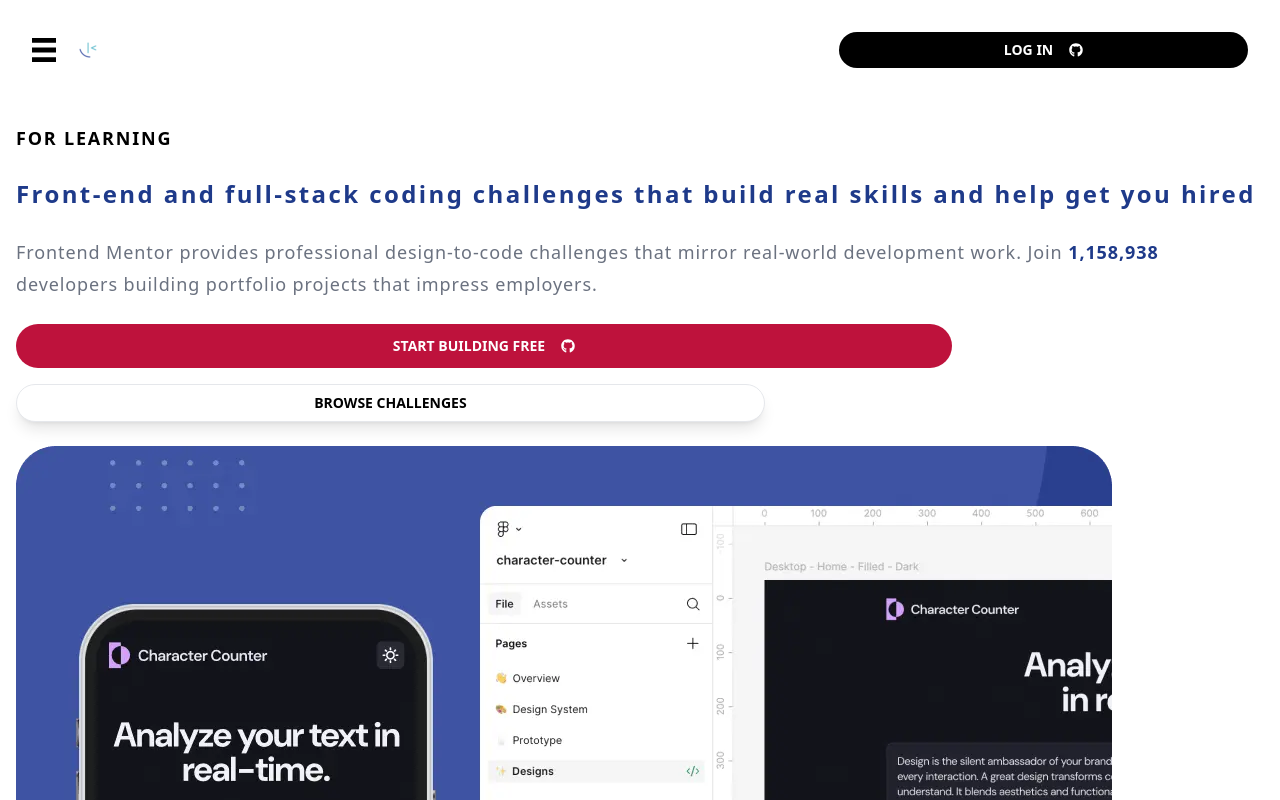
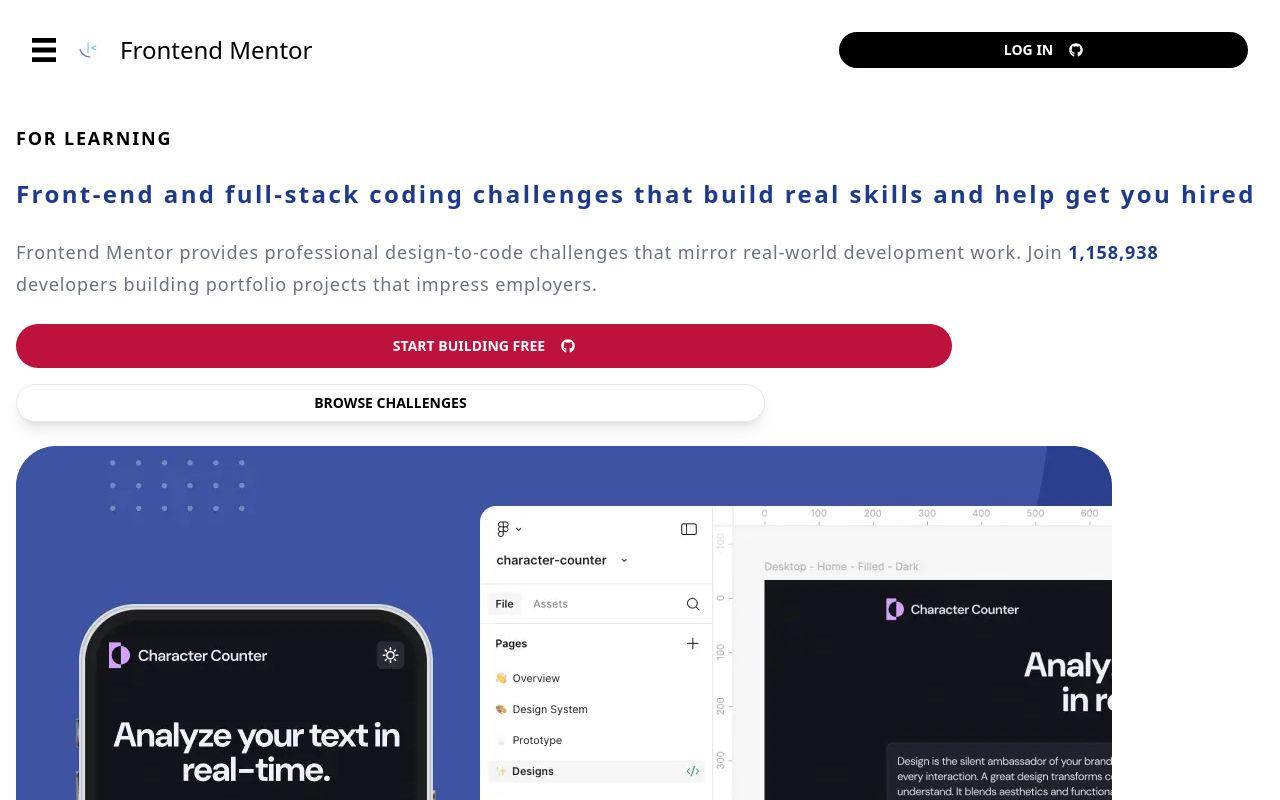
Before and after one commit to karma-code85/frontend-mentor-dashboard-with-full-functionl, a React (Create React App) app: page / in a window 1280 px wide. Shown: the top 800 px of the page. Built offline with nearby package versions, Linux system fonts and the light colour scheme.

Commit message:
starting responsive juoriny

```diff
--- a/src/components/Nav.jsx
+++ b/src/components/Nav.jsx
@@ -75,10 +75,15 @@
             <p className="flex items-center gap-2 mt-4">
               <Link to={"/pro"} className="flex items-center gap-2"><IoLockOpenOutline/>UNLOCK <span className=" font-bold text-white rounded px-2 py-1 bg-blue-800">PRO</span></Link>
                </p>
+
           </div>
         )}
         </div>
-        <img src="./images/favicon-32x32.png" alt="" />
+        <div className="md:flex md:itesm-center  gap-4">
+        <img src="./images/favicon-32x32.png" alt=""  className=""/>
+        <h1 className="hidden md:flex text-2xl ">Frontend Mentor</h1>
+
+        </div>
       </div>
       <button className="bg-black p-2 rounded-full text-white font-bold text-sm w-1/2 flex justify-center ">
        <a href="https://www.frontendmentor.io/home" className="flex gap-4 items-center justify-center"> LOG IN <FaGithub/></a>
```
